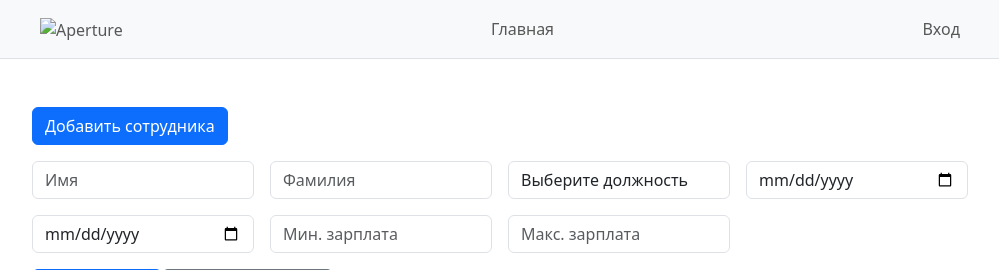
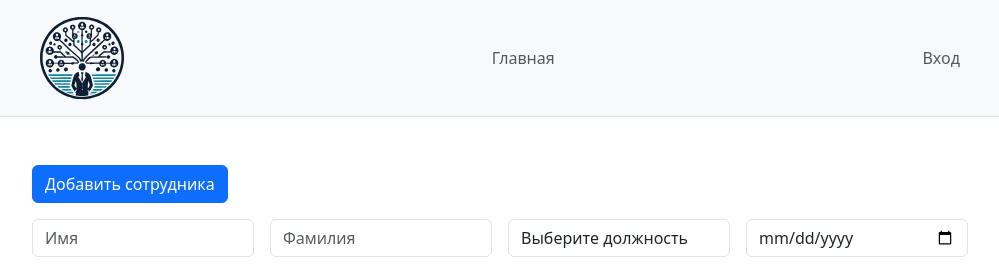
Before and after one commit to Asgef/abz_agency_test_task, a Django app: template employee_tree/templates/employee_list.html in a window 1280 px wide. Shown: the top 270 px of the page, without its empty margins (140-1139 px from the left). Run offline with Django 5.2, Linux system fonts and the light colour scheme; the template is opened without the code that fills it, so the values that code supplies are empty; some libraries are stand-ins or nearby versions.

Commit message:
Add logo

```diff
--- a/employee_tree/templates/layouts/header.html
+++ b/employee_tree/templates/layouts/header.html
@@ -14,7 +14,7 @@
         <ul class="navbar-nav flex-grow-1 justify-content-between align-items-center">
           <li class="nav-item">
             <a class="nav-link" href="{% url 'home_page' %}">
-              <img src="#" width="84" height="84" alt="Aperture">
+              <img src="{% static 'employee_tree/icons/employee_logo.svg' %}" width="84" height="84" alt="Aperture">
             </a>
           </li>
           <li class="nav-item"><a class="nav-link" href="{% url 'home_page' %}">Главная</a></li>
```
Also changed, not shown: employee_tree/static/employee_tree/icons/employee_logo.svg (added).
